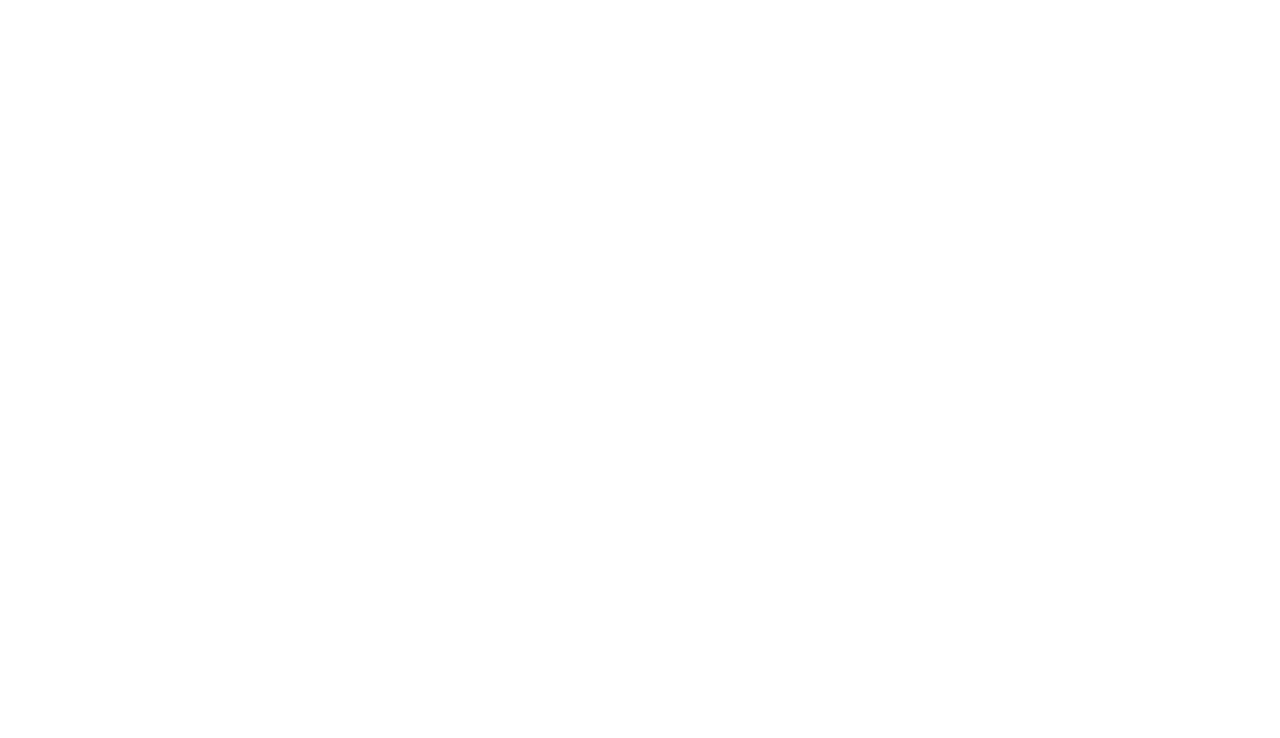
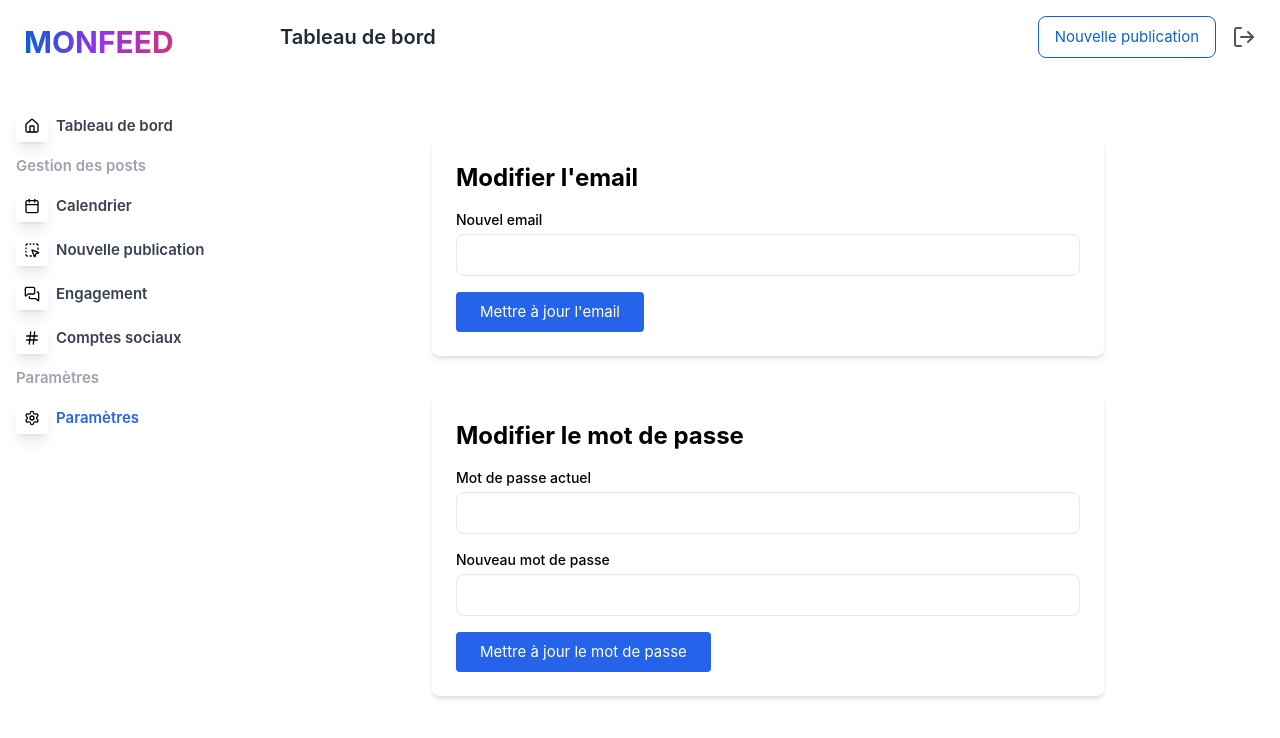
Before and after one commit to mehdidarmiche/monfeed-front, a Vue app in the folder front/: page /dashboard/settings in a window 1280 px wide. Before the commit this address had no page. Shown: the top 738 px of the page. Built offline with nearby package versions, Linux system fonts and the light colour scheme; sample sign-in values are in the browser's storage.

Commit message:
feat: update dashboard routing and add views for calendar, new post, engagement, social accounts, and settings

```diff
--- a/front/src/components/auth/LoginForm.vue
+++ b/front/src/components/auth/LoginForm.vue
@@ -21,7 +21,6 @@
 
     if (response.ok) {
       localStorage.setItem('jwt', data.jwt)
-      alert('Connexion réussie ✅')
       router.push('/dashboard') // redirige vers une page protégée
     } else {
       alert(data.error?.message || 'Identifiants invalides.')
--- a/front/src/components/dashboard/DashboardLayout.vue
+++ b/front/src/components/dashboard/DashboardLayout.vue
@@ -5,8 +5,24 @@
   SquareDashedMousePointer,
   MessagesSquare,
   Hash,
-  Settings
+  Settings,
+  LogOut
 } from 'lucide-vue-next'
+import { useRoute, useRouter } from 'vue-router'
+
+const route = useRoute()
+const router = useRouter()
+
+const isActive = (path) => {
+  return route.path === path
+    ? 'text-blue-600 font-bold' // actif
+    : 'text-gray-700 hover:text-blue-500' // pas actif
+}
+
+const logout = () => {
+  localStorage.removeItem('jwt')
+  router.push('/login')
+}
 </script>
 
 <template>
@@ -22,67 +38,79 @@
       </div>
       <nav class="mt-6 px-4">
         <div class="flex items-center w-fit my-3">
-          <House class="shadow-lg mr-2 p-2 w-8 h-8" /><a
-            href="#"
-            class="block font-semibold text-gray-700 hover:text-blue-500"
-            >Tableau de bord</a
+          <House class="shadow-lg mr-2 p-2 w-8 h-8" />
+          <router-link to="/dashboard" class="block font-semibold" :class="isActive('/dashboard')"
+            >Tableau de bord</router-link
           >
         </div>
+
         <span class="font-semibold text-gray-400">Gestion des posts</span>
+
         <div class="flex items-center w-fit my-3">
-          <Calendar class="shadow-lg mr-2 p-2 w-8 h-8" /><a
-            href="#"
-            class="block text-gray-700 font-semibold hover:text-blue-500"
-            >Calendrier</a
+          <Calendar class="shadow-lg mr-2 p-2 w-8 h-8" />
+          <router-link
+            to="/dashboard/calendar"
+            class="block font-semibold"
+            :class="isActive('/dashboard/calendar')"
+            >Calendrier</router-link
           >
         </div>
+
         <div class="flex items-center w-fit my-3">
           <SquareDashedMousePointer class="shadow-lg mr-2 p-2 w-8 h-8" />
-          <a href="#" class="block text-gray-700 font-semibold hover:text-blue-500"
-            >Nouvelle publication</a
+          <router-link
+            to="/dashboard/new-post"
+            class="block font-semibold"
+            :class="isActive('/dashboard/new-post')"
+            >Nouvelle publication</router-link
           >
         </div>
+
         <div class="flex items-center w-fit my-3">
           <MessagesSquare class="shadow-lg mr-2 p-2 w-8 h-8" />
-          <a href="#" class="block text-gray-700 font-semibold hover:text-blue-500">Engagement</a>
+          <router-link
+            to="/dashboard/engagement"
+            class="block font-semibold"
+            :class="isActive('/dashboard/engagement')"
+            >Engagement</router-link
+          >
         </div>
+
         <div class="flex items-center w-fit my-3">
           <Hash class="shadow-lg mr-2 p-2 w-8 h-8" />
-          <a href="#" class="block text-gray-700 font-semibold hover:text-blue-500"
-            >Comptes sociaux</a
+          <router-link
+            to="/dashboard/social-accounts"
+            class="block font-semibold"
+            :class="isActive('/dashboard/social-accounts')"
+            >Comptes sociaux</router-link
           >
         </div>
-        <span class="font-semibold text-gray-400 mt-3">paramétres</span>
+
+        <span class="font-semibold text-gray-400 mt-3">Paramètres</span>
+
         <div class="flex items-center w-fit my-3">
           <Settings class="shadow-lg mr-2 p-2 w-8 h-8" />
-          <a href="#" class="block text-gray-700 font-semibold hover:text-blue-500">Paramètres</a>
+          <router-link
+            to="/dashboard/settings"
+            class="block font-semibold"
+            :class="isActive('/dashboard/settings')"
+            >Paramètres</router-link
+          >
         </div>
       </nav>
     </aside>
+
     <div class="flex flex-col flex-1">
       <header class="flex items-center justify-between px-6 py-4 bg-white">
         <h1 class="text-xl font-semibold text-gray-800">Tableau de bord</h1>
         <div class="flex items-center space-x-4">
           <button
-            class="bg-white text-primary px-4 py-2 rounded-lg border border-primary hover:bg-blue-700 hover:text-white transition"
+            class="bg-white text-primary px-4 py-2 rounded-lg border border-primary hover:bg-primary hover:text-white transition"
           >
             Nouvelle publication
           </button>
-          <button class="text-gray-600 hover:text-red-500 transition">
-            <svg
-              xmlns="http://www.w3.org/2000/svg"
-              class="h-6 w-6"
-              fill="none"
-              viewBox="0 0 24 24"
-              stroke="currentColor"
-            >
-              <path
-                stroke-linecap="round"
-                stroke-linejoin="round"
-                stroke-width="2"
-                d="M17 16l4-4m0 0l-4-4m4 4H7m6 4v1a2 2 0 01-2 2H5a2 2 0 01-2-2V7a2 2 0 012-2h6a2 2 0 012 2v1"
-              />
-            </svg>
+          <button class="text-gray-600 hover:text-red-500 transition" @click="logout">
+            <LogOut />
           </button>
         </div>
       </header>
--- a/front/src/router/index.js
+++ b/front/src/router/index.js
@@ -33,8 +33,51 @@
       path: '/dashboard',
       name: 'dashboard',
       component: () => import('../views/dashboard/DashboardView.vue')
+    },
+    {
+      path: '/dashboard/calendar',
+      name: 'calendar',
+      component: () => import('../views/dashboard/CalendarView.vue')
+    },
+    {
+      path: '/dashboard/new-post',
+      name: 'new-post',
+      component: () => import('../views/dashboard/NewPostView.vue')
+    },
+    {
+      path: '/dashboard/engagement',
+      name: 'engagement',
+      component: () => import('../views/dashboard/EngagementView.vue')
+    },
+    {
+      path: '/dashboard/social-accounts',
+      name: 'social-accounts',
+      component: () => import('../views/dashboard/SocialAccountsView.vue')
+    },
+    {
+      path: '/dashboard/settings',
+      name: 'settings',
+      component: () => import('../views/dashboard/SettingsView.vue')
     }
   ]
 })
 
+router.beforeEach((to, from, next) => {
+  const token = localStorage.getItem('jwt')
+
+  // Si l'utilisateur veut accéder à une route qui commence par /dashboard
+  if (to.path.startsWith('/dashboard')) {
+    if (token) {
+      // Token présent -> accès autorisé
+      next()
+    } else {
+      // Pas de token -> redirection vers /login
+      next('/login')
+    }
+  } else {
+    // Toutes les autres routes (login, register, etc.) sont accessibles librement
+    next()
+  }
+})
+
 export default router
--- /dev/null
+++ b/front/src/views/dashboard/CalendarView.vue
@@ -0,0 +1,7 @@
+<template>
+  <DashboardLayout />
+</template>
+
+<script setup>
+import DashboardLayout from '@/components/dashboard/DashboardLayout.vue'
+</script>
--- /dev/null
+++ b/front/src/views/dashboard/EngagementView.vue
@@ -0,0 +1,7 @@
+<template>
+  <DashboardLayout />
+</template>
+
+<script setup>
+import DashboardLayout from '@/components/dashboard/DashboardLayout.vue'
+</script>
--- /dev/null
+++ b/front/src/views/dashboard/NewPostView.vue
@@ -0,0 +1,7 @@
+<template>
+  <DashboardLayout />
+</template>
+
+<script setup>
+import DashboardLayout from '@/components/dashboard/DashboardLayout.vue'
+</script>
--- /dev/null
+++ b/front/src/views/dashboard/SettingsView.vue
@@ -0,0 +1,122 @@
+<template>
+  <DashboardLayout>
+    <div class="max-w-2xl mx-auto mt-10 space-y-10">
+      <!-- Modifier email -->
+      <div class="bg-white p-6 rounded-lg shadow-md">
+        <h2 class="text-2xl font-bold mb-4">Modifier l'email</h2>
+        <form @submit.prevent="updateEmail" class="space-y-4">
+          <div>
+            <label class="block text-sm font-medium mb-1">Nouvel email</label>
+            <input
+              type="email"
+              v-model="newEmail"
+              required
+              class="w-full p-2 border rounded-lg focus:ring focus:ring-purple-400"
+            />
+          </div>
+          <button
+            type="submit"
+            class="bg-blue-600 text-white py-2 px-6 rounded hover:bg-blue-700 transition"
+          >
+            Mettre à jour l'email
+          </button>
+        </form>
+      </div>
+
+      <!-- Modifier mot de passe -->
+      <div class="bg-white p-6 rounded-lg shadow-md">
+        <h2 class="text-2xl font-bold mb-4">Modifier le mot de passe</h2>
+        <form @submit.prevent="updatePassword" class="space-y-4">
+          <div>
+            <label class="block text-sm font-medium mb-1">Mot de passe actuel</label>
+            <input
+              type="password"
+              v-model="currentPassword"
+              required
+              class="w-full p-2 border rounded-lg focus:ring focus:ring-purple-400"
+            />
+          </div>
+          <div>
+            <label class="block text-sm font-medium mb-1">Nouveau mot de passe</label>
+            <input
+              type="password"
+              v-model="newPassword"
+              required
+              class="w-full p-2 border rounded-lg focus:ring focus:ring-purple-400"
+            />
+          </div>
+          <button
+            type="submit"
+            class="bg-blue-600 text-white py-2 px-6 rounded hover:bg-blue-700 transition"
+          >
+            Mettre à jour le mot de passe
+          </button>
+        </form>
+      </div>
+    </div>
+  </DashboardLayout>
+</template>
+
+<script setup>
+import { ref } from 'vue'
+import DashboardLayout from '@/components/dashboard/DashboardLayout.vue'
+
+const newEmail = ref('')
+const currentPassword = ref('')
+const newPassword = ref('')
+
+const updateEmail = async () => {
+  const jwt = localStorage.getItem('jwt')
+
+  try {
+    const res = await fetch('http://localhost:1337/api/users/me', {
+      method: 'PUT',
+      headers: {
+        'Content-Type': 'application/json',
+        Authorization: `Bearer ${jwt}`
+      },
+      body: JSON.stringify({ email: newEmail.value })
+    })
+
+    if (res.ok) {
+      alert('Email mis à jour ✅')
+      newEmail.value = ''
+    } else {
+      alert("Erreur lors de la mise à jour de l'email ❌")
+    }
+  } catch (error) {
+    console.error(error)
+    alert('Erreur serveur.')
+  }
+}
+
+const updatePassword = async () => {
+  const jwt = localStorage.getItem('jwt')
+
+  try {
+    const res = await fetch('http://localhost:1337/api/auth/change-password', {
+      method: 'POST',
+      headers: {
+        'Content-Type': 'application/json',
+        Authorization: `Bearer ${jwt}`
+      },
+      body: JSON.stringify({
+        currentPassword: currentPassword.value,
+        password: newPassword.value,
+        passwordConfirmation: newPassword.value
+      })
+    })
+
+    if (res.ok) {
+      alert('Mot de passe changé ✅')
+      currentPassword.value = ''
+      newPassword.value = ''
+    } else {
+      alert('Erreur lors du changement de mot de passe ❌')
+    }
+  } catch (error) {
+    console.error(error)
+    alert('Erreur serveur.')
+  }
+}
+</script>
--- /dev/null
+++ b/front/src/views/dashboard/SocialAccountsView.vue
@@ -0,0 +1,7 @@
+<template>
+  <DashboardLayout />
+</template>
+
+<script setup>
+import DashboardLayout from '@/components/dashboard/DashboardLayout.vue'
+</script>
```
Also changed, not shown: front/src/views/LoginView.vue (+5 -8 lines), 2 other files (tests, documents, lock files or other folders).
